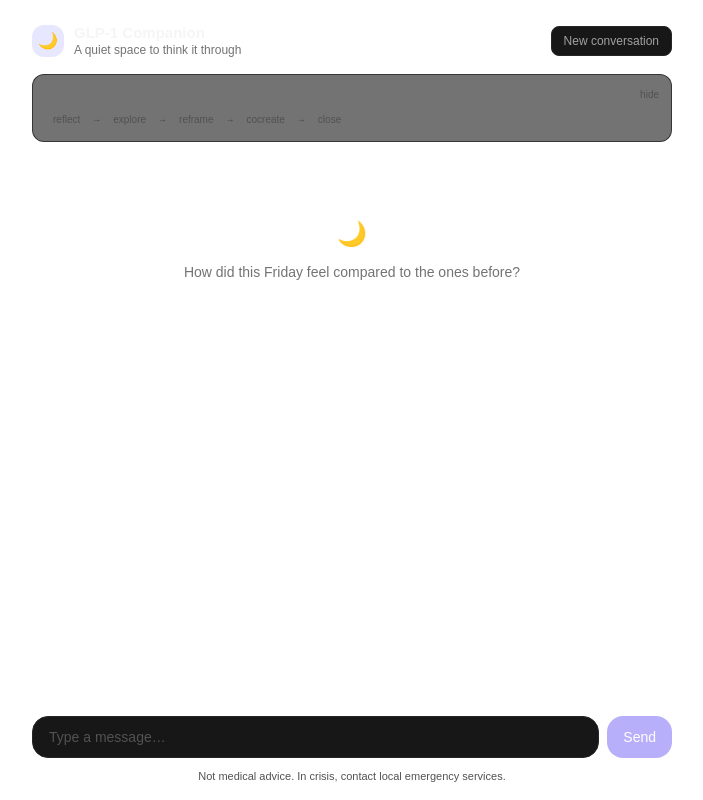
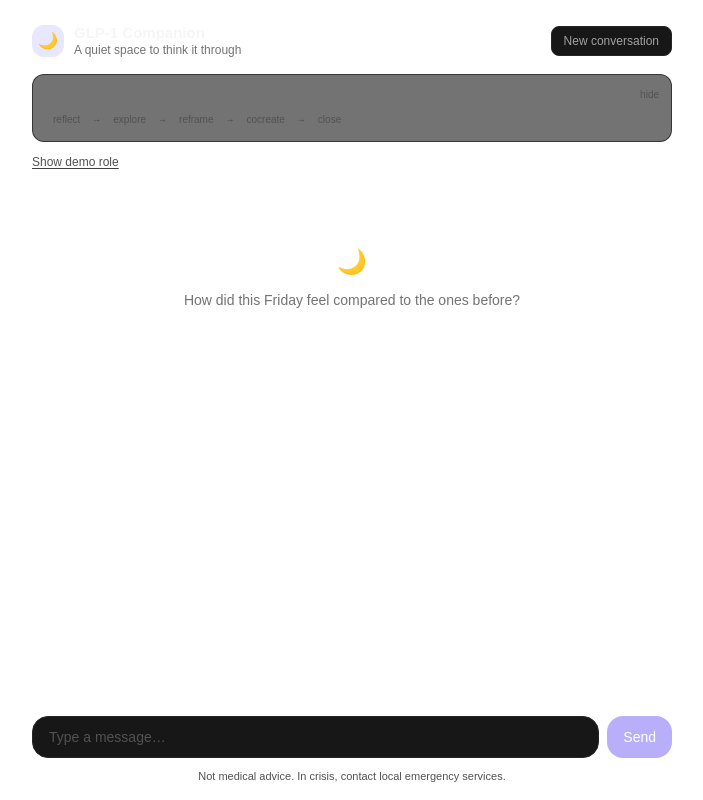
Before and after one commit to kwazzar/glp1-companion, a Next.js app: page / in a window 1280 px wide. Shown: the whole page, without its empty margins (288-991 px from the left). Built offline with nearby package versions, Linux system fonts and the light colour scheme.

Commit message:
Restore demo role hint without the 'You are demoing' phrasing

```diff
--- a/src/components/chat.tsx
+++ b/src/components/chat.tsx
@@ -15,6 +15,11 @@ type DebugInfo = {
   memory: string[];
   asked: string[];
 };
+
+const PERSONA_HINT =
+  "A 36-year-old woman, three months on Zepbound. Fridays used to be your ritual — " +
+  "favorite takeout and unwinding after a hard week. Now you rarely think about food, " +
+  "Fridays feel hollow, and you can't explain the emptiness.";
 
 function useTypewriter(target: string, active: boolean): string {
   const [shown, setShown] = useState("");
@@ -37,6 +42,7 @@ export default function Chat() {
   const [messages, setMessages] = useState<Msg[]>([]);
   const [input, setInput] = useState("");
   const [awaiting, setAwaiting] = useState(false);
+  const [hintOpen, setHintOpen] = useState(false);
   const [debugOpen, setDebugOpen] = useState(true);
   const [debug, setDebug] = useState<DebugInfo | null>(null);
   const bottom = useRef<HTMLDivElement>(null);
@@ -176,6 +182,18 @@ export default function Chat() {
         </button>
       )}
 
+      <button
+        onClick={() => setHintOpen((o) => !o)}
+        className="mb-3 self-start text-xs text-neutral-600 underline decoration-neutral-700 underline-offset-2 transition-colors hover:text-neutral-400"
+      >
+        {hintOpen ? "Hide demo role" : "Show demo role"}
+      </button>
+      {hintOpen && (
+        <p className="mb-3 rounded-xl border border-amber-500/15 bg-amber-500/[0.06] p-3 text-[13px] leading-relaxed text-amber-200/80">
+          {PERSONA_HINT}
+        </p>
+      )}
+
       <div className="flex-1 space-y-3 overflow-y-auto">
         {messages.length === 0 && !awaiting && (
           <div className="mt-16 text-center">
```
Also changed, not shown: 1 other file (tests, documents, lock files or other folders).
